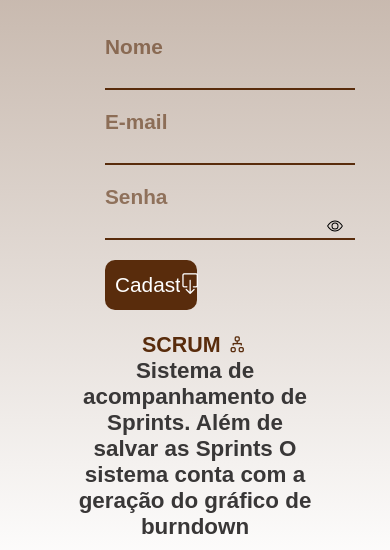
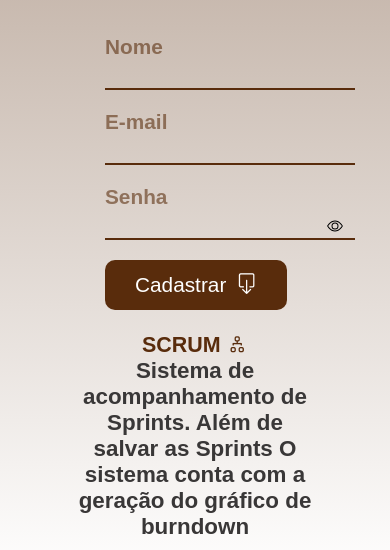
Before and after one commit to MayconD27/SCRUM, a PHP site: page /cadastro.php in a window 390 px wide. Shown: the part 50-600 px from the top of the page. Run offline with PHP 8.4, Linux system fonts and the light colour scheme; some libraries are stand-ins or nearby versions.

Commit message:
atualizações

```diff
--- a/css/index.css
+++ b/css/index.css
@@ -28,7 +28,7 @@
     overflow: auto;
     right: 0;
     max-height: 88vh;
-    width: 70%;
+    width: 80%;
     box-sizing: border-box;
 }
 @media only screen and (max-width: 600px) {
@@ -103,7 +103,7 @@ section::-webkit-scrollbar-thumb {
 }
 .li-sprint p{
     font-family: Arial, Helvetica, sans-serif;
-    font-size: 12px;
+    font-size: 1em;
 }
 .newSprint div{
     text-align: end;
--- a/css/style.css
+++ b/css/style.css
@@ -119,7 +119,8 @@ label{
     background-color: #592c0c;
     border-radius: 10px;
     position: relative;
-    width: 40%;
+    width: max-content;
+    min-width: 100px;
     left: 0;
     margin: 15px 0;
     transition: .6s;
@@ -132,7 +133,6 @@ label{
 }
 .btnEntrar:hover{
     box-shadow: #592c0c82 3px 3px 10px;
-    transition: .6s;
 
 }
 .btnEntrar input{
@@ -152,6 +152,28 @@ label{
 
 
 }
+@media only screen and (max-width: 600px) {
+    .btnEntrar{
+        width: max-content;
+        padding: 0 30px;
+    }
+    .btnEntrar input{
+        width: max-content;
+
+
+    }
+
+.btnEntrar i{
+    margin-left: 10px;
+
+
+}
+}
+.btnEntrar:hover .bi-arrow-right{
+    position: relative;
+    translate: 5px;
+    transition: 1s;
+}
 form a{
      font-size: 1.2em;
 
--- a/index.php
+++ b/index.php
@@ -60,7 +60,7 @@
                             print ('
                                 <tr class="li-sprint">
                                 <td><div class="newSprint"><h4>'.$sprint["sprint"].'</h4> <p>'.$sprint["descricao"].'</p> <span>'.$sprint["data"].'</span> <div id="num">'.$sprint["demandaConcluida"].'/'.$sprint["demandaTotal"].'</div> </div></td>
-                                <td><i onclick=.'.'atualizar()'.' class="att bi bi-pencil-fill"></i></td>
+                                <td><i onclick='.'atualizar()'.' class="att bi bi-pencil-fill"></i></td>
                                 <td><i onclick='.'deletar()'.'  class="delet bi bi-archive-fill"></i></td>
                                 </tr>
                             ');
```
